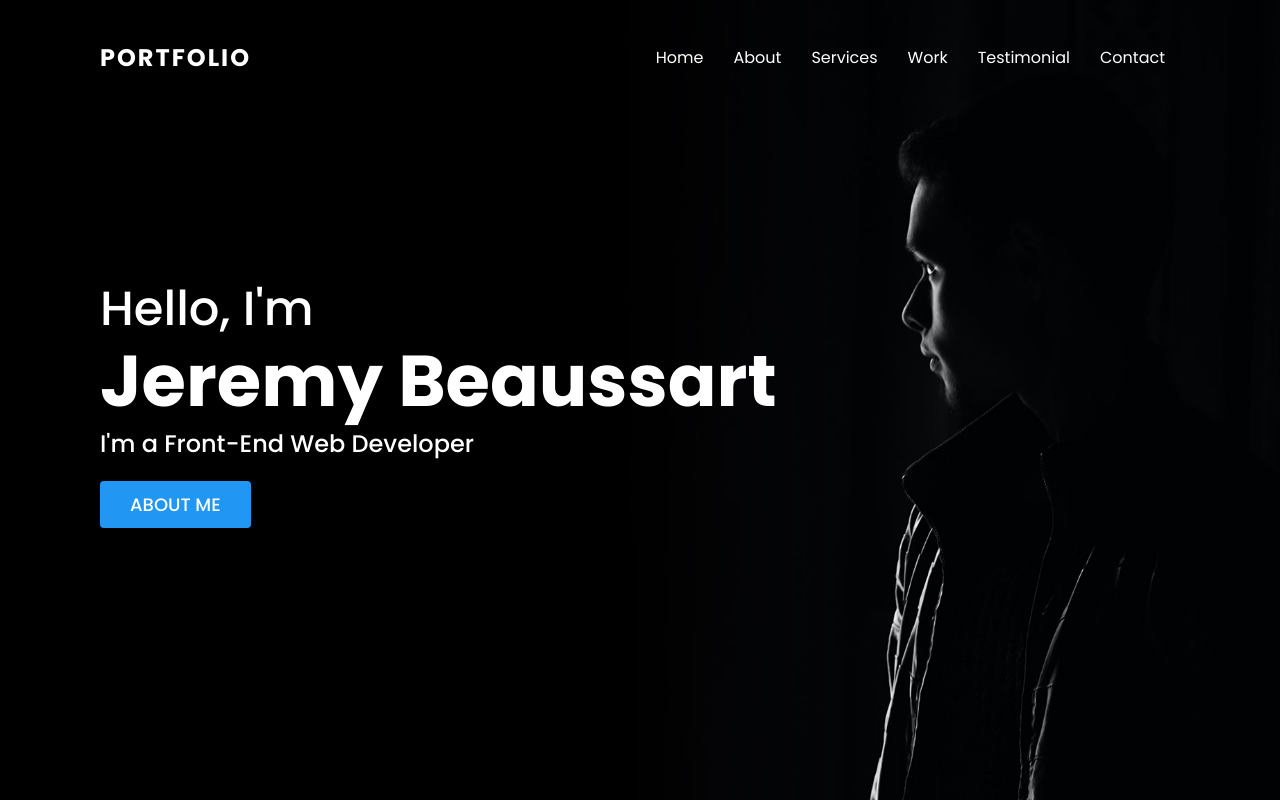
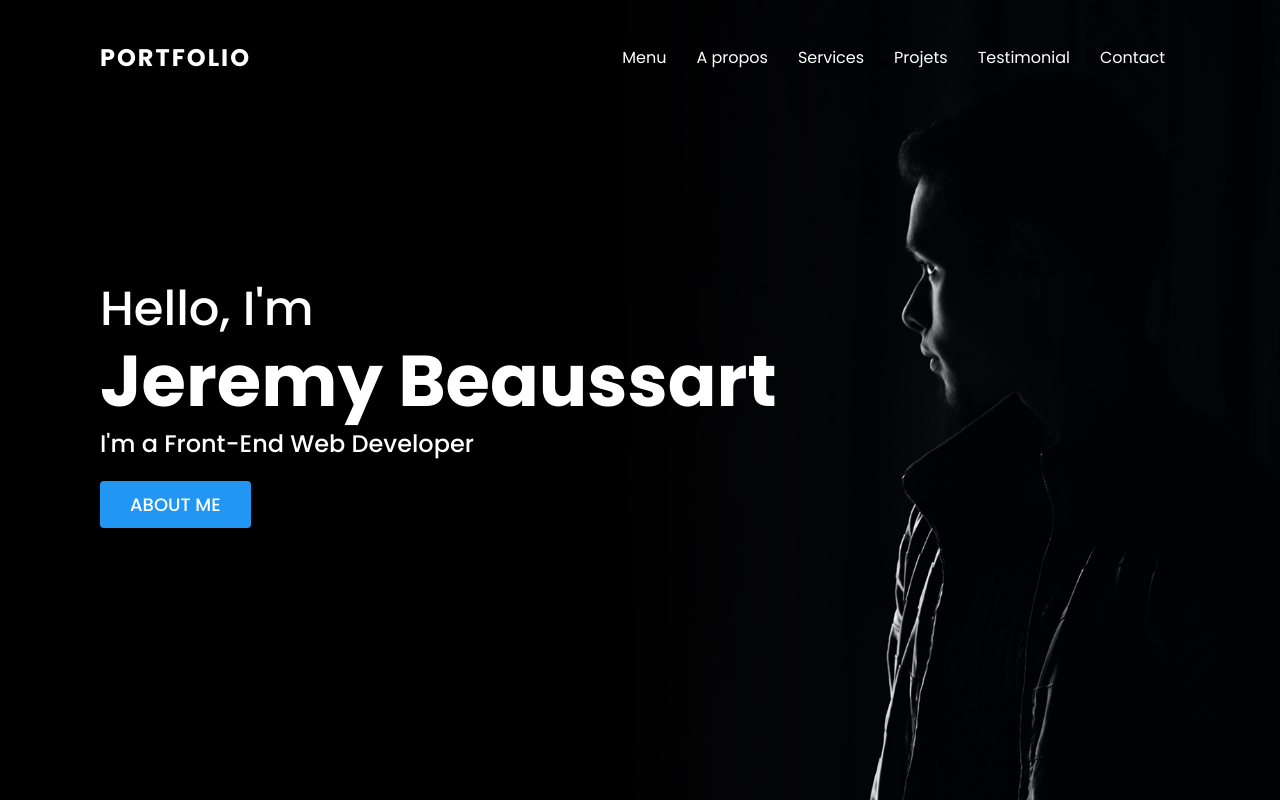
Before and after one commit to JBeaussart/Portfolio, a plain HTML site: page index.html in a window 1280 px wide. Shown: the top 802 px of the page. Drawn offline with Linux system fonts and the light colour scheme.

Commit message:
FR lg to navbar

```diff
--- a/index.html
+++ b/index.html
@@ -18,10 +18,10 @@
       <a href="#" class="logo">Portfolio</a>
       <div class="toggle" onclick="toggleMenu();"></div>
       <ul class="menu">
-        <li><a href="#home" onclick="toggleMenu();">Home</a></li>
-        <li><a href="#about" onclick="toggleMenu();">About</a></li>
+        <li><a href="#home" onclick="toggleMenu();">Menu</a></li>
+        <li><a href="#about" onclick="toggleMenu();">A propos</a></li>
         <li><a href="#services" onclick="toggleMenu();">Services</a></li>
-        <li><a href="#work" onclick="toggleMenu();">Work</a></li>
+        <li><a href="#work" onclick="toggleMenu();">Projets</a></li>
         <li><a href="#testimonial" onclick="toggleMenu();">Testimonial</a></li>
         <li><a href="#contact" onclick="toggleMenu();">Contact</a></li>
       </ul>
```
